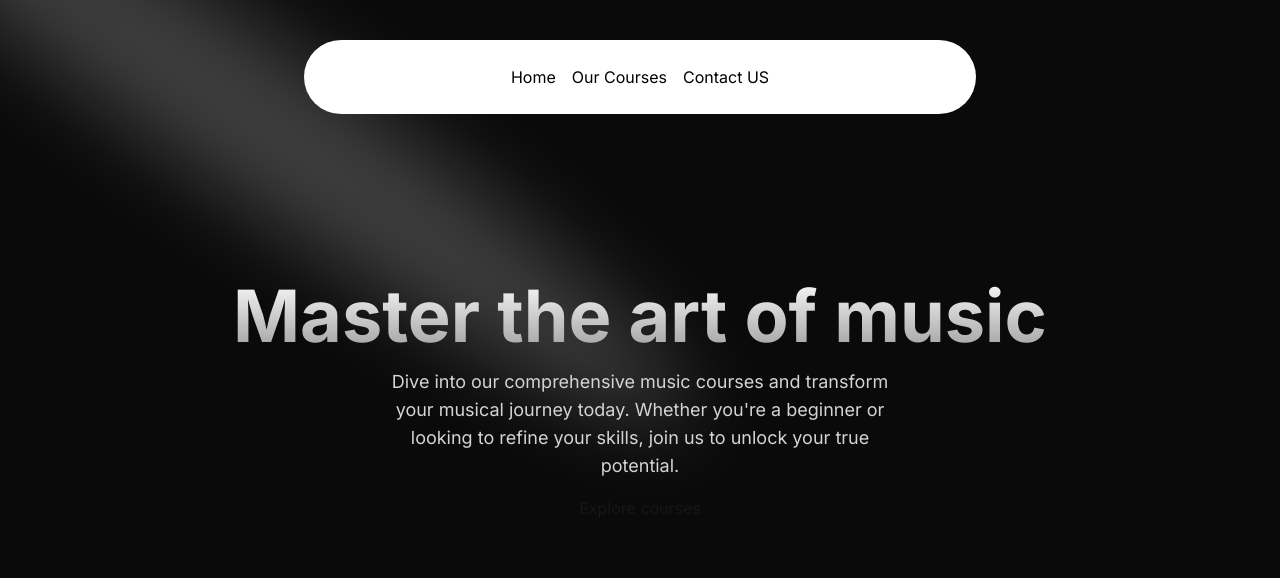
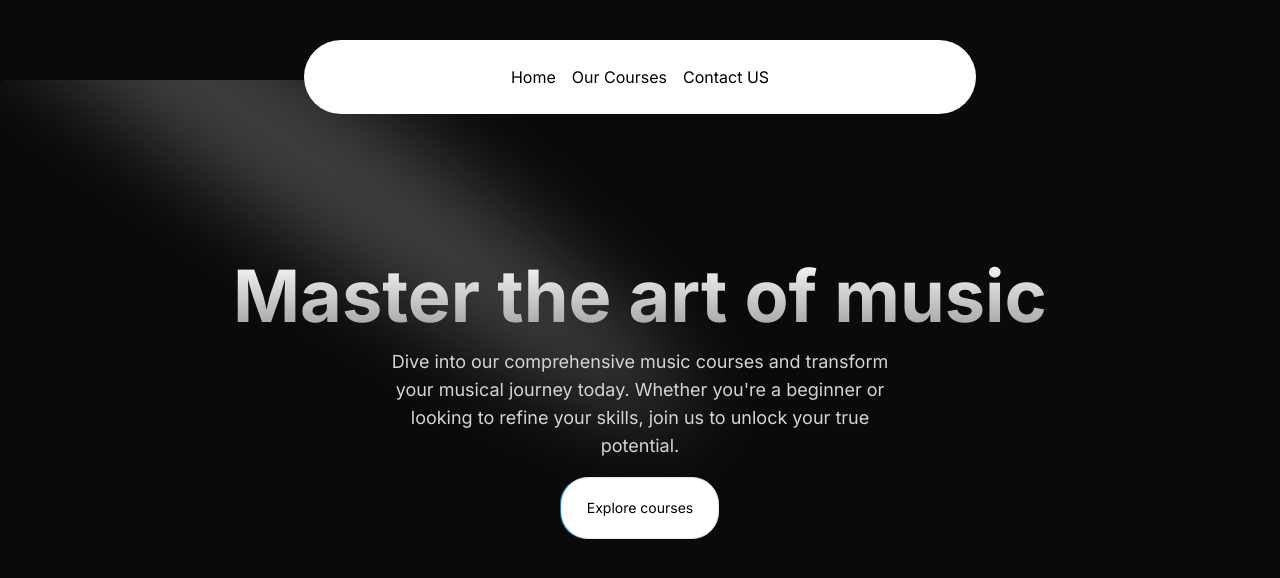
Before and after one commit to NotTushar-dotcom/learningnext, a Next.js app: page / in a window 1280 px wide. Shown: the top 578 px of the page. Built offline with nearby package versions, Linux system fonts and the light colour scheme.

Commit message:
working on movig border button

```diff
--- a/src/components/HeroSection.tsx
+++ b/src/components/HeroSection.tsx
@@ -1,16 +1,17 @@
 import Link from "next/link"
-import { cn } from "@/src/lib/utils";
 import { Spotlight } from "@/src/components/ui/Spotlight";
-
+import { Button } from "@/src/components/ui/moving-border";
 
 function HeroSection() {
   return (
-    <div className="h-auto md:h-[40rem] w-full rounded-md flex flex-col items-center justify-center relative mx-auto py-10 md:py-0 ">
-      <Spotlight
-        className="-top-40 left-0 md:-top-20 md:left-60"
+    <div
+    className="h-auto md:h-[40rem] w-full rounded-md flex flex-col items-center justify-center relative overflow-hidden mx-auto py-10 md:py-0"
+    >
+        <Spotlight
+        className="-top-40 left-0 md:left-60 md:-top-20"
         fill="white"
       />
-       <div className="p-4 relative z-10 w-full text-center" >
+        <div className="p-4 relative z-10 w-full text-center" >
             <h1
             className="mt-20 md:mt-0 text-4xl md:text-7xl font-bold bg-clip-text text-transparent bg-gradient-to-b from-neutral-50 to-neutral-400"
             >Master the art of music</h1>
@@ -19,11 +20,17 @@
             >Dive into our comprehensive music courses and transform your musical journey today. Whether you're a beginner or looking to refine your skills, join us to unlock your true potential.</p>
             <div className="mt-4">
                 <Link href={"/courses"}>
+                    <Button
+                    borderRadius="1.75rem"
+                    className="bg-white dark:bg-black text-black dark:text-white border-neutral-200 dark:border-slate-800"
+                    >
                     Explore courses
+                    </Button>
                 </Link>
             </div>
         </div>
-    </div>
+
+        </div>
   )
 }
 
--- /dev/null
+++ b/src/components/ui/moving-border.tsx
@@ -0,0 +1,139 @@
+"use client";
+import React from "react";
+import {
+  motion,
+  useAnimationFrame,
+  useMotionTemplate,
+  useMotionValue,
+  useTransform,
+} from "motion/react";
+import { useRef } from "react";
+import { cn } from "@/lib/utils";
+
+export function Button({
+  borderRadius = "1.75rem",
+  children,
+  as: Component = "button",
+  containerClassName,
+  borderClassName,
+  duration,
+  className,
+  ...otherProps
+}: {
+  borderRadius?: string;
+  children: React.ReactNode;
+  as?: any;
+  containerClassName?: string;
+  borderClassName?: string;
+  duration?: number;
+  className?: string;
+  [key: string]: any;
+}) {
+  return (
+    <Component
+      className={cn(
+        "relative h-16 w-40 overflow-hidden bg-transparent p-[1px] text-xl",
+        containerClassName,
+      )}
+      style={{
+        borderRadius: borderRadius,
+      }}
+      {...otherProps}
+    >
+      <div
+        className="absolute inset-0"
+        style={{ borderRadius: `calc(${borderRadius} * 0.96)` }}
+      >
+        <MovingBorder duration={duration} rx="30%" ry="30%">
+          <div
+            className={cn(
+              "h-20 w-20 bg-[radial-gradient(#0ea5e9_40%,transparent_60%)] opacity-[0.8]",
+              borderClassName,
+            )}
+          />
+        </MovingBorder>
+      </div>
+
+      <div
+        className={cn(
+          "relative flex h-full w-full items-center justify-center border border-slate-800 bg-slate-900/[0.8] text-sm text-white antialiased backdrop-blur-xl",
+          className,
+        )}
+        style={{
+          borderRadius: `calc(${borderRadius} * 0.96)`,
+        }}
+      >
+        {children}
+      </div>
+    </Component>
+  );
+}
+
+export const MovingBorder = ({
+  children,
+  duration = 3000,
+  rx,
+  ry,
+  ...otherProps
+}: {
+  children: React.ReactNode;
+  duration?: number;
+  rx?: string;
+  ry?: string;
+  [key: string]: any;
+}) => {
+  const pathRef = useRef<any>();
+  const progress = useMotionValue<number>(0);
+
+  useAnimationFrame((time) => {
+    const length = pathRef.current?.getTotalLength();
+    if (length) {
+      const pxPerMillisecond = length / duration;
+      progress.set((time * pxPerMillisecond) % length);
+    }
+  });
+
+  const x = useTransform(
+    progress,
+    (val) => pathRef.current?.getPointAtLength(val).x,
+  );
+  const y = useTransform(
+    progress,
+    (val) => pathRef.current?.getPointAtLength(val).y,
+  );
+
+  const transform = useMotionTemplate`translateX(${x}px) translateY(${y}px) translateX(-50%) translateY(-50%)`;
+
+  return (
+    <>
+      <svg
+        xmlns="http://www.w3.org/2000/svg"
+        preserveAspectRatio="none"
+        className="absolute h-full w-full"
+        width="100%"
+        height="100%"
+        {...otherProps}
+      >
+        <rect
+          fill="none"
+          width="100%"
+          height="100%"
+          rx={rx}
+          ry={ry}
+          ref={pathRef}
+        />
+      </svg>
+      <motion.div
+        style={{
+          position: "absolute",
+          top: 0,
+          left: 0,
+          display: "inline-block",
+          transform,
+        }}
+      >
+        {children}
+      </motion.div>
+    </>
+  );
+};
```
